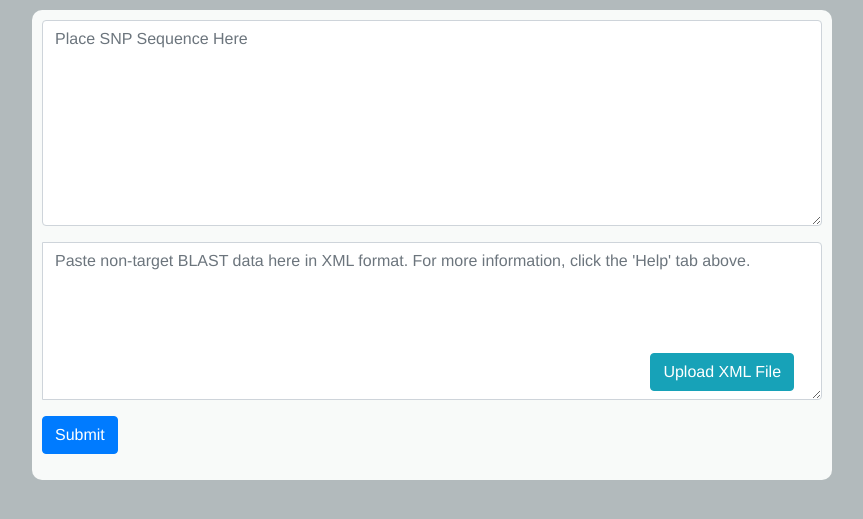
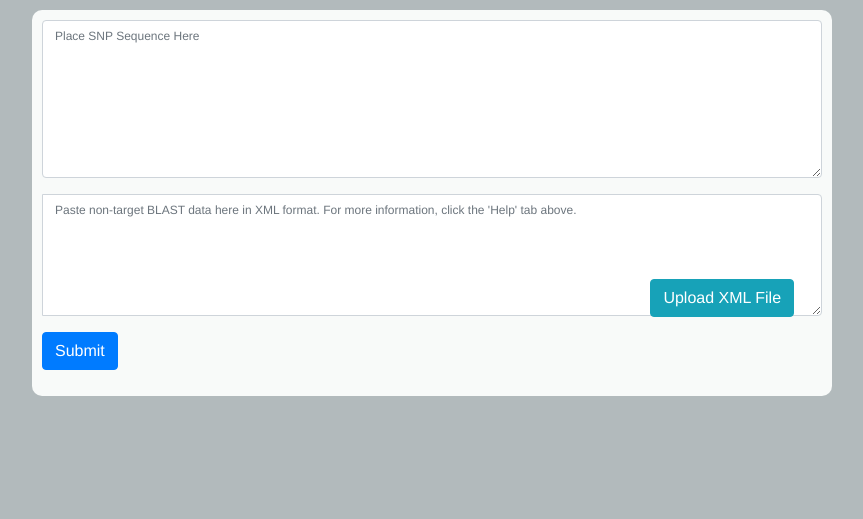
Before and after one commit to kalebburnham/USDAARS-primerlibweb, a Flask app: page /starp in a window 1280 px wide. Shown: the part 130-649 px from the top of the page, without its empty margins (208-1071 px from the left). Run offline with Flask 2, Linux system fonts and the light colour scheme; some libraries are stand-ins or nearby versions.

Commit message:
Changed font size to match Nested Loop.

```diff
--- a/primerlibweb/templates/starp.html
+++ b/primerlibweb/templates/starp.html
@@ -13,6 +13,14 @@
       border-radius: 10px;
       padding: 10px;
       margin-top: 10px;
+    }
+
+    #input_data {
+      font-size: 12px;
+    }
+
+    #non_targets {
+      font-size: 12px;
     }
 
     #snp_picker p {
```
